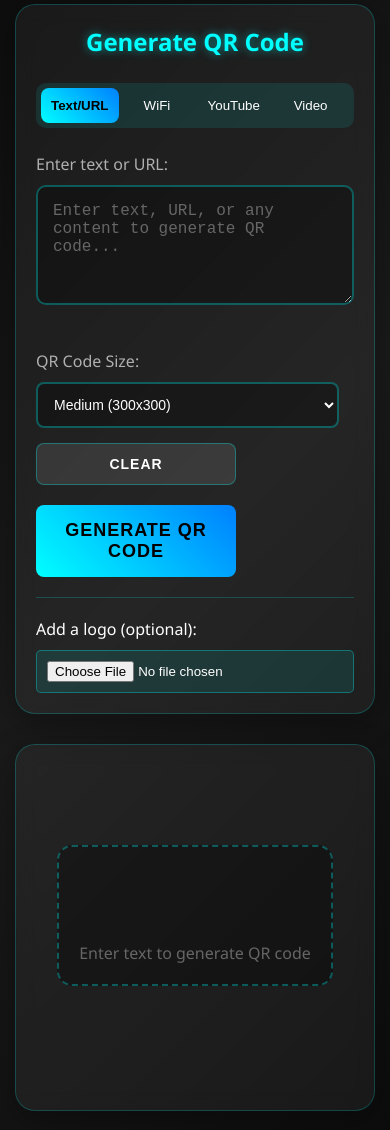
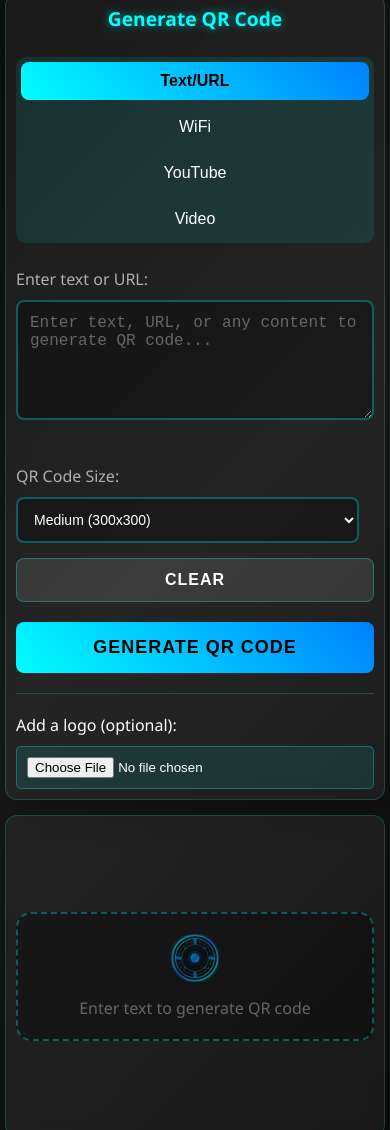
Before and after one commit to AMIK-coorporations/AMIK-QR-CODE, a plain HTML site: page index.html in a window 390 px wide. Shown: the part 184-1314 px from the top of the page. Drawn offline with Linux system fonts and the light colour scheme.

Commit message:
Improve mobile responsiveness and update YouTube QR code UI

```diff
--- a/style.css
+++ b/style.css
@@ -631,6 +631,90 @@ body {
     }
 }
 
+@media (max-width: 600px) {
+    .container {
+        padding: 5px;
+    }
+    .main-content {
+        flex-direction: column;
+        align-items: stretch;
+        padding: 0;
+    }
+    .generator-section {
+        grid-template-columns: 1fr;
+        gap: 15px;
+        width: 100%;
+        max-width: 100vw;
+    }
+    .input-section, .output-section {
+        padding: 10px;
+        border-radius: 12px;
+        min-width: 0;
+    }
+    .input-section h2 {
+        font-size: 1.2rem;
+    }
+    .qr-type-selector {
+        flex-direction: column;
+        gap: 8px;
+    }
+    .qr-type-btn {
+        font-size: 1rem;
+        padding: 10px 0;
+        width: 100%;
+        border-radius: 8px;
+    }
+    .input-group label {
+        font-size: 1rem;
+    }
+    #qr-input,
+    #wifi-ssid,
+    #wifi-password,
+    #wifi-encryption,
+    #video-url,
+    #youtube-url {
+        font-size: 1rem;
+        padding: 12px;
+        border-radius: 8px;
+    }
+    .logo-upload label {
+        font-size: 1rem;
+    }
+    .btn-primary, .btn-secondary {
+        font-size: 1rem;
+        padding: 12px 0;
+        width: 100%;
+        max-width: 100%;
+        border-radius: 8px;
+    }
+    .action-buttons {
+        flex-direction: column;
+        gap: 10px;
+        align-items: stretch;
+    }
+    .qr-display {
+        padding: 0;
+        margin: 0 auto;
+        width: 100%;
+        min-width: 0;
+    }
+    .qr-container {
+        width: 100% !important;
+        min-width: 0;
+        display: flex;
+        justify-content: center;
+        align-items: center;
+    }
+    .placeholder-icon {
+        width: 48px;
+        height: 48px;
+    }
+    .footer {
+        font-size: 0.9rem;
+        padding: 15px 0 10px;
+    }
+}
+
 /* Additional Animations */
 .fade-in {
     animation: fadeIn 0.5s ease-in;
```
